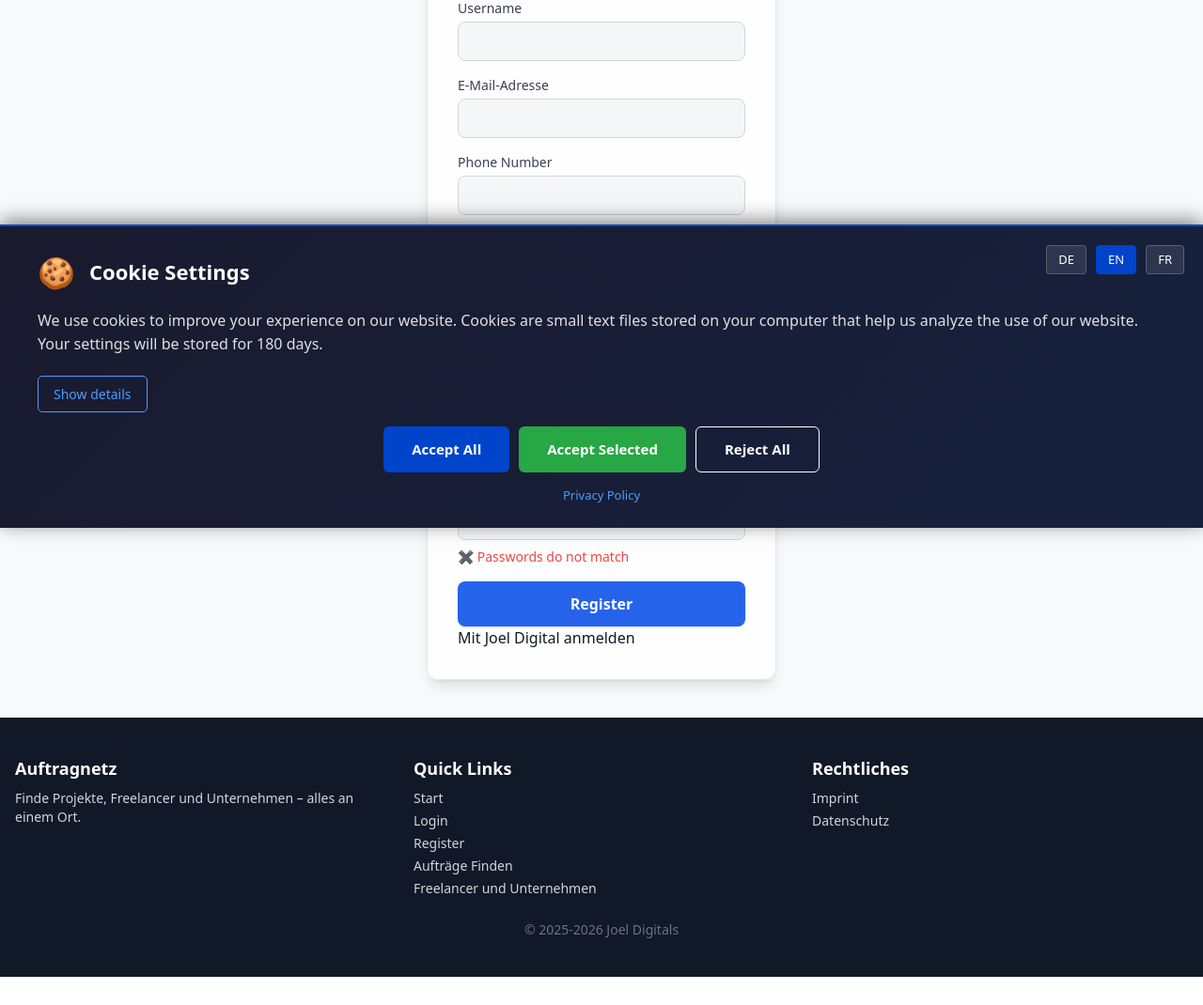
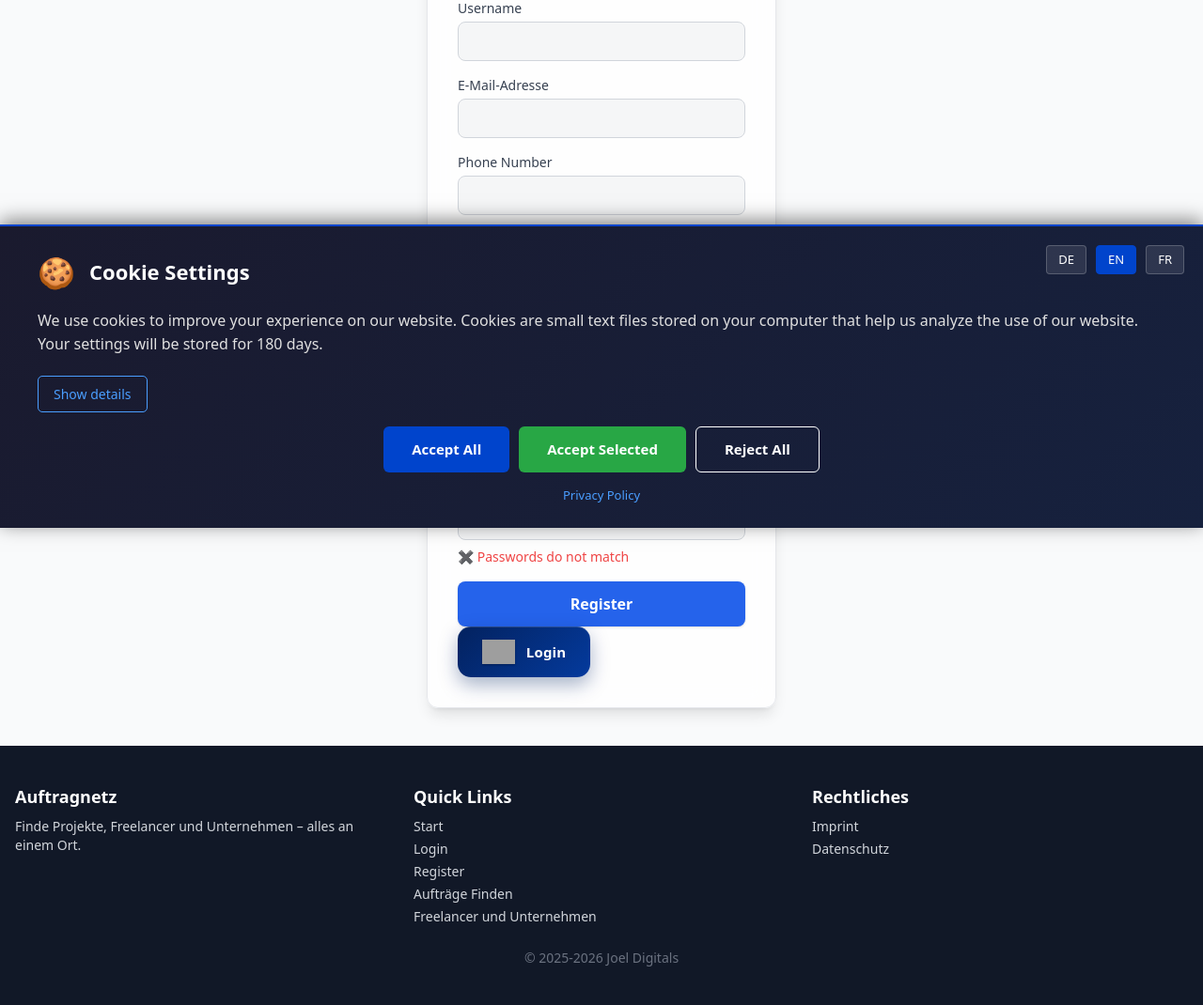
Before and after one commit to JoelDigitals/auftragnetz--Joel, a Django app: page /accounts/register/ in a window 1280 px wide. Shown: the part 238-1308 px from the top of the page at 94% size. Before the commit the page ends 1278 px from the top, so only its background shows below. Run offline with Django 5.2, Linux system fonts and the light colour scheme; some libraries are stand-ins or nearby versions; grey boxes are pictures that could not be loaded.

Commit message:
1.0.0.2 BETA 1.0

```diff
--- a/accounts/urls.py
+++ b/accounts/urls.py
@@ -6,4 +6,5 @@
     path("login/", views.user_login, name="login"),
     path("logout/", views.user_logout, name="logout"),
     path("activate/<uidb64>/<token>/", views.activate, name="activate"),
+    path("auth/joel/login/", views.joel_login, name="joel_login")
 ]
--- a/accounts/views.py
+++ b/accounts/views.py
@@ -120,3 +120,23 @@
     else:
         messages.error(request, _("Der Verifizierungslink ist ungültig oder abgelaufen."))
         return redirect("home")
+
+from django.shortcuts import redirect
+from django.conf import settings
+from .utils import generate_pkce
+
+def joel_login(request):
+    verifier, challenge = generate_pkce()
+    request.session["pkce_verifier"] = verifier
+
+    url = (
+        "https://joel-digitals.de/o/authorize/"
+        "?response_type=code"
+        f"&client_id={settings.JOEL_CLIENT_ID}"
+        f"&redirect_uri={settings.JOEL_REDIRECT_URI}"
+        "&scope=read"
+        f"&code_challenge={challenge}"
+        "&code_challenge_method=S256"
+    )
+
+    return redirect(url)
--- a/auftragnetz/settings.py
+++ b/auftragnetz/settings.py
@@ -124,6 +124,11 @@
 DEFAULT_FROM_EMAIL = os.getenv("DEFAULT_FROM_EMAIL")
 
 
+JOEL_CLIENT_ID = "JYQgmcexNerZk2KqvFdhCpwtZIA5ljGaM60qiS1Y"
+JOEL_REDIRECT_URI = "https://auftragsnetz.de/auth/joel/callback/"
+
+
+
 # Twilio configs via env:
 TWILIO_ACCOUNT_SID = os.getenv("TWILIO_ACCOUNT_SID", "")
 TWILIO_AUTH_TOKEN = os.getenv("TWILIO_AUTH_TOKEN", "")
--- a/templates/accounts/register.html
+++ b/templates/accounts/register.html
@@ -88,13 +88,62 @@
             {% trans "Register" %}
         </button>
     </form>
-    <a href="https://joel-digital.de/o/authorize/
-?response_type=code
-&client_id=CLIENT_ID
-&redirect_uri=https://auftragsnetz.de/auth/joel/callback/
-&scope=profile">
-    Mit Joel Digital anmelden
+    <a href="{% url 'joel_login' %}"
+   class="joel-login-btn">
+    <img src="https://joel-digitals.de/static/logo.png" alt="Joël">
+    <span>Login</span>
 </a>
+
+<style>
+.joel-login-btn {
+    display: inline-flex;
+    align-items: center;
+    gap: 12px;
+
+    padding: 14px 26px;
+    border-radius: 14px;
+
+    background: linear-gradient(135deg, #03225f, #043a9d);
+    color: #fff;
+    text-decoration: none;
+
+    font-family: system-ui, -apple-system, BlinkMacSystemFont, "Segoe UI", sans-serif;
+    font-size: 15px;
+    font-weight: 600;
+    letter-spacing: 0.2px;
+
+    box-shadow:
+        0 8px 20px rgba(3, 34, 95, 0.35),
+        inset 0 1px 0 rgba(255, 255, 255, 0.15);
+
+    transition:
+        transform 0.15s ease,
+        box-shadow 0.15s ease,
+        filter 0.15s ease;
+}
+
+.joel-login-btn img {
+    height: 26px;
+    width: auto;
+    filter: drop-shadow(0 1px 1px rgba(0,0,0,0.3));
+}
+
+.joel-login-btn:hover {
+    transform: translateY(-1px);
+    box-shadow:
+        0 12px 28px rgba(3, 34, 95, 0.45),
+        inset 0 1px 0 rgba(255, 255, 255, 0.2);
+    filter: brightness(1.05);
+}
+
+.joel-login-btn:active {
+    transform: translateY(0);
+    box-shadow:
+        0 6px 14px rgba(3, 34, 95, 0.35),
+        inset 0 2px 4px rgba(0, 0, 0, 0.2);
+}
+</style>
+
 
 </div>
 
```
Also changed, not shown: accounts/utils.py (+11 -0 lines), core/views.py (+33 -24 lines), templates/accounts/login.html (+54 -3 lines).
